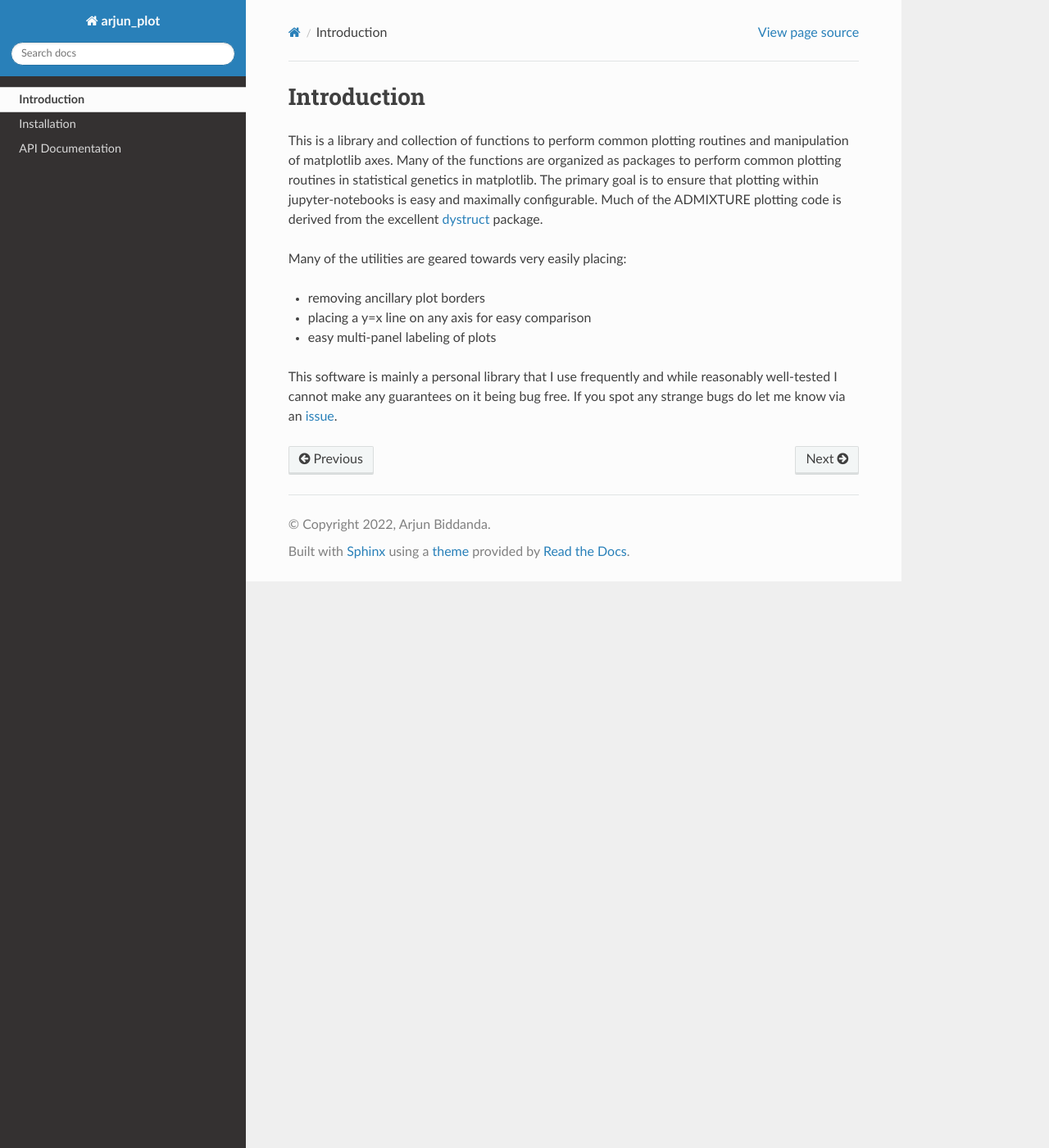
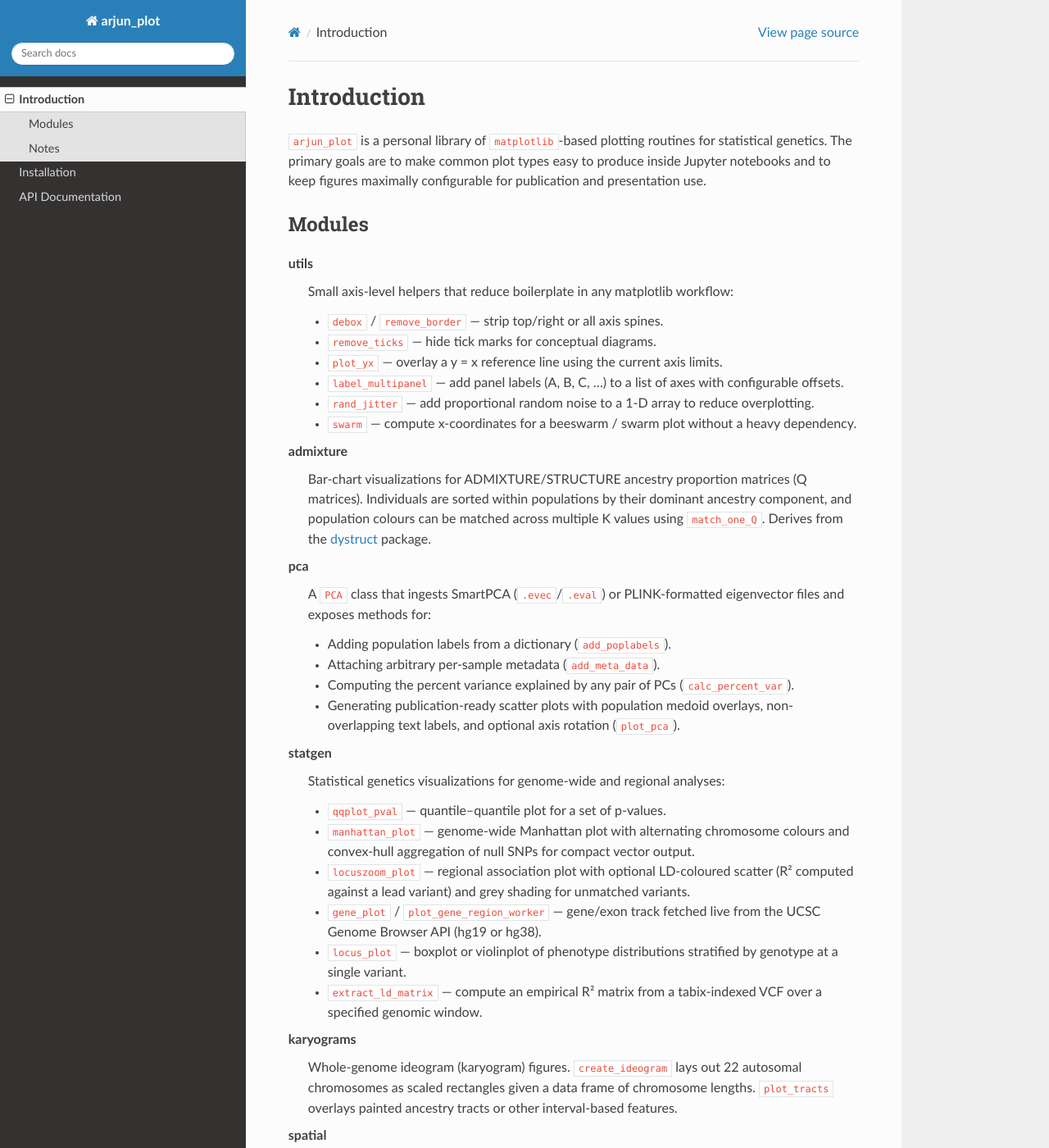
Before and after one commit to aabiddanda/arjun_plot, a Sphinx documentation site: the page built from docs/introduction.rst, in a window 1280 px wide and 1400 px high. Shown: the whole window at 82% size. Built offline with Sphinx 7.4.7 and the Read the Docs theme 3.1.0, drawn with Linux system fonts in a browser that asks for light colours; some of the changed text lies outside the part shown.

```diff
--- a/arjun_plot/__init__.py
+++ b/arjun_plot/__init__.py
@@ -4,4 +4,4 @@ from __future__ import absolute_import
 from __future__ import division
 from __future__ import print_function
 
-__version__ = "0.0.3b"
+__version__ = "0.0.4a"
--- a/docs/introduction.rst
+++ b/docs/introduction.rst
@@ -1,12 +1,63 @@
 Introduction
 ============
 
-This is a library and collection of functions to perform common plotting routines and manipulation of matplotlib axes. Many of the functions are organized as packages to perform common plotting routines in statistical genetics in matplotlib. The primary goal is to ensure that plotting within jupyter-notebooks is easy and maximally configurable. Much of the ADMIXTURE plotting code is derived from the excellent  `dystruct <https://github.com/tyjo/dystruct>`_ package.
+``arjun_plot`` is a personal library of ``matplotlib``-based plotting routines for statistical genetics. The primary goals are to make common plot types easy to produce inside Jupyter notebooks and to keep figures maximally configurable for publication and presentation use.
 
-Many of the utilities are geared towards very easily placing:
+Modules
+-------
 
-* removing ancillary plot borders
-* placing a y=x line on any axis for easy comparison
-* easy multi-panel labeling of plots
+**utils**
+    Small axis-level helpers that reduce boilerplate in any matplotlib workflow:
 
-This software is mainly a personal library that I use frequently and while reasonably well-tested I cannot make any guarantees on it being bug free. If you spot any strange bugs do let me know via an `issue <https://github.com/aabiddanda/arjun_plot/issues>`_.
+    * ``debox`` / ``remove_border`` — strip top/right or all axis spines.
+    * ``remove_ticks`` — hide tick marks for conceptual diagrams.
+    * ``plot_yx`` — overlay a y = x reference line using the current axis limits.
+    * ``label_multipanel`` — add panel labels (A, B, C, …) to a list of axes with configurable offsets.
+    * ``rand_jitter`` — add proportional random noise to a 1-D array to reduce overplotting.
+    * ``swarm`` — compute x-coordinates for a beeswarm / swarm plot without a heavy dependency.
+
+**admixture**
+    Bar-chart visualizations for ADMIXTURE/STRUCTURE ancestry proportion matrices (Q matrices).
+    Individuals are sorted within populations by their dominant ancestry component, and population
+    colours can be matched across multiple K values using ``match_one_Q``. Derives from the
+    `dystruct <https://github.com/tyjo/dystruct>`_ package.
+
+**pca**
+    A ``PCA`` class that ingests SmartPCA (``.evec``/``.eval``) or PLINK-formatted eigenvector
+    files and exposes methods for:
+
+    * Adding population labels from a dictionary (``add_poplabels``).
+    * Attaching arbitrary per-sample metadata (``add_meta_data``).
+    * Computing the percent variance explained by any pair of PCs (``calc_percent_var``).
+    * Generating publication-ready scatter plots with population medoid overlays,
+      non-overlapping text labels, and optional axis rotation (``plot_pca``).
+
+**statgen**
+    Statistical genetics visualizations for genome-wide and regional analyses:
+
+    * ``qqplot_pval`` — quantile–quantile plot for a set of p-values.
+    * ``manhattan_plot`` — genome-wide Manhattan plot with alternating chromosome colours
+      and convex-hull aggregation of null SNPs for compact vector output.
+    * ``locuszoom_plot`` — regional association plot with optional LD-coloured scatter
+      (R² computed against a lead variant) and grey shading for unmatched variants.
+    * ``gene_plot`` / ``plot_gene_region_worker`` — gene/exon track fetched live from the
+      UCSC Genome Browser API (hg19 or hg38).
+    * ``locus_plot`` — boxplot or violinplot of phenotype distributions stratified by
+      genotype at a single variant.
+    * ``extract_ld_matrix`` — compute an empirical R² matrix from a tabix-indexed VCF
+      over a specified genomic window.
+
+**karyograms**
+    Whole-genome ideogram (karyogram) figures. ``create_ideogram`` lays out 22 autosomal
+    chromosomes as scaled rectangles given a data frame of chromosome lengths.
+    ``plot_tracts`` overlays painted ancestry tracts or other interval-based features.
+
+**spatial**
+    Placeholder module for future spatial and geo-indexed data visualizations.
+
+Notes
+-----
+
+This software is primarily a personal library. While it is reasonably well-tested, no
+guarantee of bug-free operation is made. Bug reports and feature requests are welcome via
+`GitHub Issues <https://github.com/aabiddanda/arjun_plot/issues>`_.
```
Also changed, not shown: README.md (+21 -5 lines), TODO.md (deleted, +0 -2 lines), docs/index.rst (+5 -2 lines), docs/install.rst (+26 -4 lines), docs/python-api.rst (+56 -8 lines), 1 other file.
